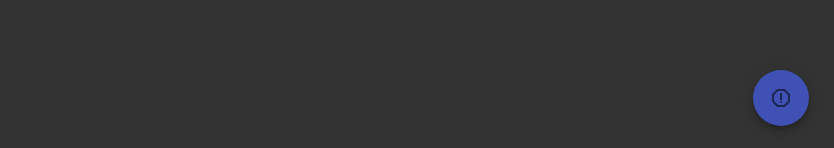
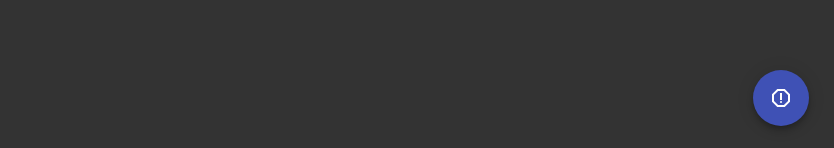
Before and after one commit to mahmoudAcm/problem-timing-status, a React (Create React App) app: page / in a window 1280 px wide. Shown: the part 649-797 px from the top of the page, without its empty margins (446-1280 px from the left). Built offline with nearby package versions, Linux system fonts and the light colour scheme.

Commit message:
fixed Fab issue with className

```diff
--- a/src/components/timer/summary.component.tsx
+++ b/src/components/timer/summary.component.tsx
@@ -46,16 +46,17 @@ export function Summary() {
   }
 
   return (
-    <div>
+    <>
+      <div className={classes.summaryButton}>
         <Fab
           color="primary"
-        className={classes.summaryButton}
           aria-label="report"
           title="get a summary"
           onClick={handleSummaryClick}
         >
-        <ReportOutlinedIcon color="action" />
+          <ReportOutlinedIcon />
         </Fab>
+      </div>
       <Snackbar
         anchorOrigin={{ vertical: 'bottom', horizontal: 'left' }}
         open={context.isOpen && !!context.code}
@@ -83,6 +84,6 @@ export function Summary() {
           }
         />
       </Snackbar>
-    </div>
+    </>
   );
 }
--- a/src/components/timer/timer.module.ts
+++ b/src/components/timer/timer.module.ts
@@ -8,7 +8,7 @@ export const useStyles = makeStyles({
     transform: 'translate(-50%, -50%)',
   },
   summaryButton: {
-    // color: "black"
+    color: 'white',
     position: 'fixed',
     bottom: 25,
     right: 25,
```
Lines whose indentation alone changed are shown as unchanged.
